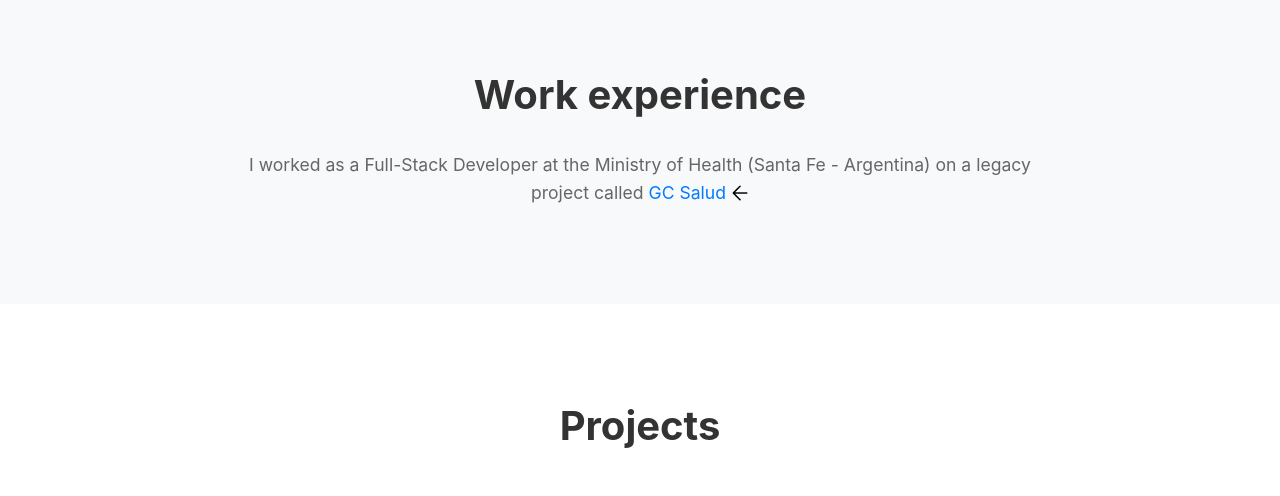
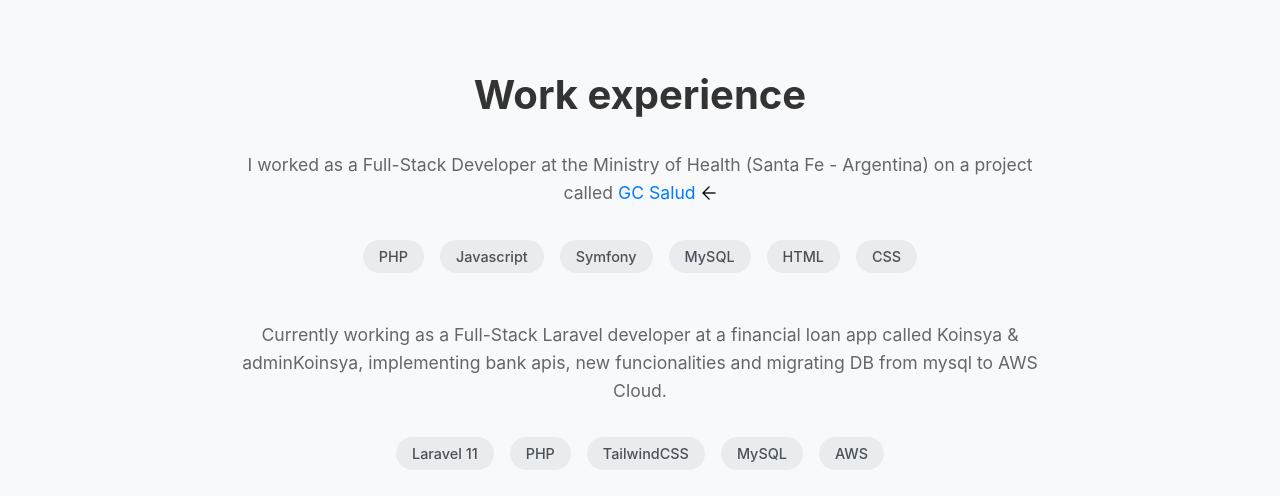
Before and after one commit to JuanZorrilla95/portafolio2024, a React (Create React App) app: page / in a window 1280 px wide. Shown: the part 935-1431 px from the top of the page. Built offline with nearby package versions, Linux system fonts and the light colour scheme; grey boxes are pictures that could not be loaded.

Commit message:
Add new experience

```diff
--- a/src/components/Experience.js
+++ b/src/components/Experience.js
@@ -94,40 +94,72 @@
     }
 `;
 
+const ExperienceItem = styled.div`
+    margin-bottom: 3rem;
+`;
+
 function Experience() {
     const { language } = useContext(LanguageContext);
+
     const content = {
         es: {
             title: "Experiencia laboral",
-            description: (
-                <span>
-                    Trabajé como Full-Stack Developer en el Ministerio de Salud (Santa Fe - Argentina) en un proyecto
-                    llamado  <StyledLink href="https://www.santafe.gob.ar/gcsalud/" rel="noreferrer"
-                    target="_blank">
-                        {" GC Salud "}
-                        <img src="flechas-izquierda.png" alt="GC Salud" style={{ width: 18, height: 18 }}/>
-                    </StyledLink>
-                </span>
-            )
+            experiences: [
+                {
+                    description: (
+                        <>
+                            Trabajé como Full-Stack Developer en el Ministerio de Salud (Santa Fe - Argentina) en un proyecto llamado {" "}
+                            <StyledLink href="https://www.santafe.gob.ar/ms/gcsalud/" target="_blank" rel="noopener noreferrer">
+                                GC Salud
+                                <img src="flechas-izquierda.png" alt="GC Salud" width="16" height="16" />
+                            </StyledLink>
+                        </>
+                    ),
+                    skills: ["PHP", "Javascript", "Symfony", "MySQL", "HTML", "CSS"]
+                },
+                {
+                    description: "Actualmente estoy trabajando como desarrollador Full-Stack Laravel en una aplicación de préstamos financieros llamada Koinsya y adminKoinsya, implementando APIs de bancos, nuevas funcionalidades y migrando la base de datos de MySQL a AWS Cloud.",
+                    skills: ["Laravel 11", "PHP", "TailwindCSS", "MySQL", "AWS"]
+                }
+            ]
         },
         en: {
             title: "Work experience",
-            description: (
-                <span>
-                    I worked as a Full-Stack Developer at the Ministry of Health (Santa Fe - Argentina) on a legacy project called                     <StyledLink href="https://www.santafe.gob.ar/gcsalud/" rel="noreferrer" target="_blank">
-                        {" GC Salud "}
-                        <img src="flechas-izquierda.png" alt="GC Salud" style={{ width: 18, height: 18 }}/>
-                    </StyledLink>
-                </span>
-            )
+            experiences: [
+                {
+                    description: (
+                        <>
+                            I worked as a Full-Stack Developer at the Ministry of Health (Santa Fe - Argentina) on a project called {" "}
+                            <StyledLink href="https://www.santafe.gob.ar/ms/gcsalud/" target="_blank" rel="noopener noreferrer">
+                                GC Salud
+                                <img src="flechas-izquierda.png" alt="GC Salud" width="16" height="16" />
+                            </StyledLink>
+                        </>
+                    ),
+                    skills: ["PHP", "Javascript", "Symfony", "MySQL", "HTML", "CSS"]
+                },
+                {
+                    description: "Currently working as a Full-Stack Laravel developer  at a financial loan app called Koinsya & adminKoinsya, implementing bank apis, new funcionalities and migrating DB from mysql to AWS Cloud.",
+                    skills: ["Laravel 11", "PHP", "TailwindCSS", "MySQL", "AWS"]
+                }
+            ]
         }
     };
 
     return (
-        <ExperienceWrapper id="experience">
+        <ExperienceWrapper>
             <ExperienceContent>
                 <Title>{content[language].title}</Title>
-                <Description>{content[language].description}</Description>
+                {content[language].experiences.map((experience, index) => (
+                    <ExperienceItem key={index}>
+                        <Description>{experience.description}</Description>
+                        <SkillsList>
+                            {experience.skills.map((skill, skillIndex) => (
+                                <SkillItem key={skillIndex}>{skill}</SkillItem>
+                            ))}
+                        </SkillsList>
+                    </ExperienceItem>
+                ))}
             </ExperienceContent>
         </ExperienceWrapper>
     );
--- a/src/components/Hero.js
+++ b/src/components/Hero.js
@@ -79,7 +79,7 @@
     en: {
       title: "Welcome to my portfolio",
       subtitle: "I'm a Full-Stack developer passionate about creating attractive and efficient web experiences for the users.",
-      cta: "View my projects"
+      cta: "Check out my projects"
     }
   };
 
```
